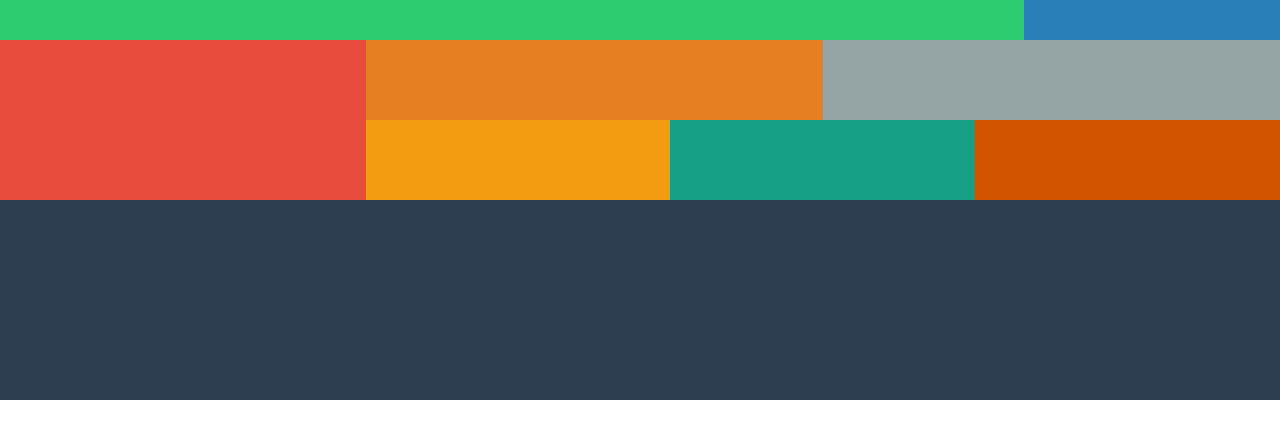
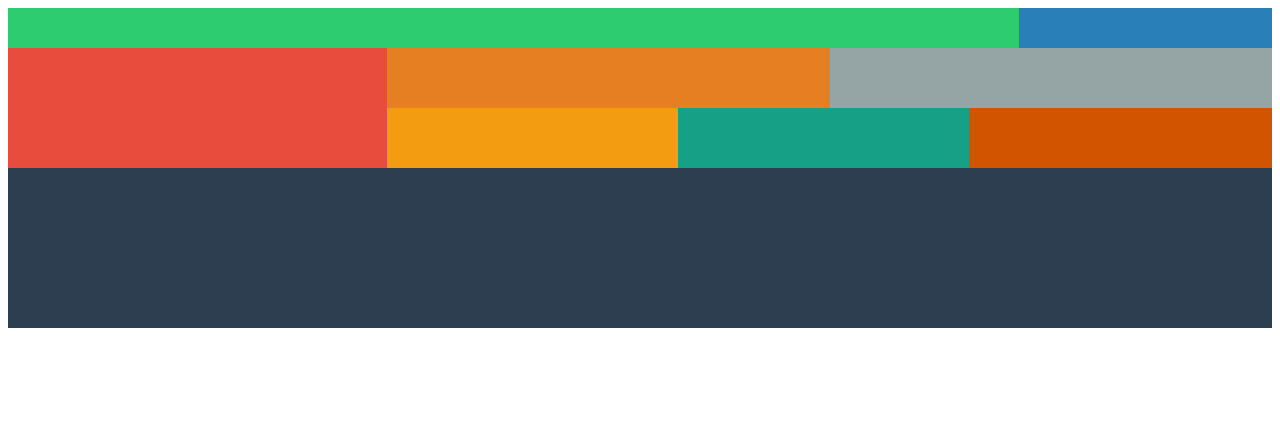
Before and after one commit to DavidHamelin/HtmlCss07, a plain HTML site: page index.html in a window 1280 px wide. Drawn offline with Linux system fonts and the light colour scheme.

Commit message:
correction

```diff
--- a/index.html
+++ b/index.html
@@ -3,29 +3,17 @@
 <head>
     <meta charset="utf-8" />
     <title>Blocs de couleurs</title>
-    <link rel="stylesheet" href="style.css"/>
+    <link rel="stylesheet" href="style.css" />
 </head>
 <body>
-    <header> <!-- Partie du haut -->
-        <div id="green">
-        </div>
-        <div id="blue">
-        </div>
-    </header>
-    <div id="middle"> <!-- Toute la partie du milieu -->
-        <nav></nav>
-        <section>
-            <article>
-                <div id="orange"></div>
-                <div id="grey"></div>
-            </article>
-            <aside>
-                <div id="yellow"></div>
-                <div id="teal"></div>
-                <div id="dark_orange"></div>
-            </aside>
-        </section>
-    </div>
-    <footer></footer> <!-- Partie du bas -->
+    <div id="bloc1"></div>
+    <div id="bloc2"></div>
+    <div id="bloc3"></div>
+    <div id="bloc4"></div>
+    <div id="bloc5"></div>
+    <div id="bloc6"></div>
+    <div id="bloc7"></div>
+    <div id="bloc8"></div>
+    <div id="bloc9"></div>
 </body>
 </html>
--- a/style.css
+++ b/style.css
@@ -1,87 +1,50 @@
-body /* Toute la page */
-{
-    display: flex; /* rendre "flex" les blocks : Utilisation de Flexbox */
-    margin: auto; /* Design centré */
-    width: 100%; /* ici, les pourcentages permettent d'adapter la largeur de la page à celle de l'écran */
-    height: 400px; /* On définit la hauteur de la page */
-    flex-wrap: wrap; /* Les blocs passent à la ligne si il n'y a plus de place */
+/* .nom => Classe
+    #nom => Id */
+div {
+    float: left;
 }
-header /* HAUT*/
-{
-    display: flex;
-    margin: auto;
+#bloc1 {
+    background: #2ECC71;
+    width: 80%;
+    height: 40px;
+}
+#bloc2 {
+    background: #2980B9;
+    width: 20%;
+    height: 40px;
+}
+#bloc3 {
+    background: #E74C3C;
+    width: 30%;
+    height: 120px;
+}
+#bloc4 {
+    background: #E67E22;
+    width: 35%;
+    height: 60px;
+}
+#bloc5 {
+    background: #95A5A6;
+    width: 35%;
+    height: 60px;
+}
+#bloc6 {
+    background: #F39C12;
+    width: 23%;
+    height: 60px;
+}
+#bloc7 {
+    background: #16A085;
+    width: 23%;
+    height: 60px;
+}
+#bloc8 {
+    background: #D35400;
+    width: 24%;
+    height: 60px;
+}
+#bloc9 {
+    background: #2C3E50;
     width: 100%;
-    height: 10%;
+    height: 160px;
 }
-#green /* Partie du HAUT, gauche */
-{
-    width: 80%;
-    background: #2ECC71 fixed;
-}
-
-#blue /* Partie du HAUT, droite */
-{
-    width: 20%;
-    background: #2980B9 fixed;
-}
-#middle /* MILIEU*/
-{
-    display: flex;
-    width: 100%;
-    height: 40%;
-}
-nav /* MILIEU GAUCHE en rouge */
-{
-    width: 40%;
-    background: #E74C3C fixed;
-}
-section /* MILIEU DROITE */
-{
-    display: flex;
-    width: 100%;
-    flex-direction: column;
-}
-article /* MILIEU DROITE ligne du haut, 2 couleurs */
-{
-    display: flex;
-    width: 100%;
-    height: 50%;
-}
-#orange /* MILIEU DROITE en haut à gauche */
-{
-    width: 100%;
-    background: #E67E22 fixed;
-}
-
-#grey /* MILIEU DROITE en haut à droite */
-{
-    width: 100%;
-    background: #95A5A6 fixed;
-}
-aside /* MILIEU DROITE ligne du bas, 3 couleurs */
-{
-    display: flex;
-    width: 100%;
-    height: 50%;
-}
-#yellow /* MILIEU DROITE en bas à gauche */
-{
-    width: 100%;
-    background: #F39C12 fixed;
-}
-#teal /* MILIEU DROITE en bas au centre */
-{
-    width: 100%;
-    background: #16A085 fixed;
-}
-#dark_orange /* MILIEU DROITE en bas à droite */
-{
-    width: 100%;
-    background: #D35400 fixed;
-}
-footer /* BAS */
-{
-    width: 100%;
-    height: 50%;
-    background: #2C3E50 fixed;
-}
```
